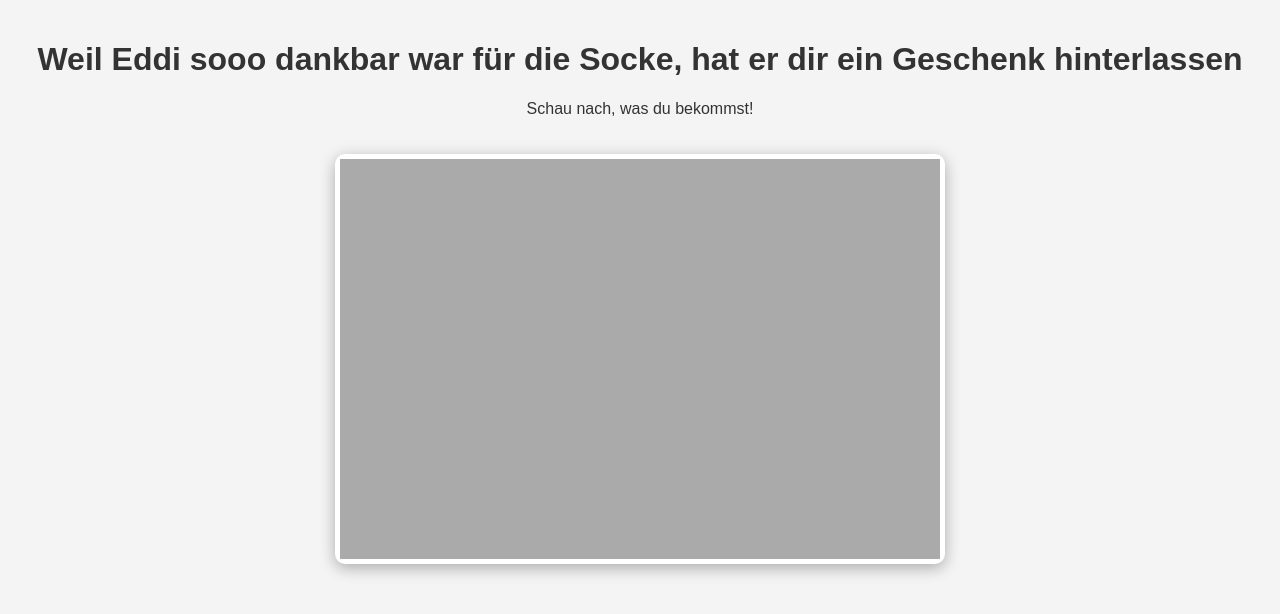
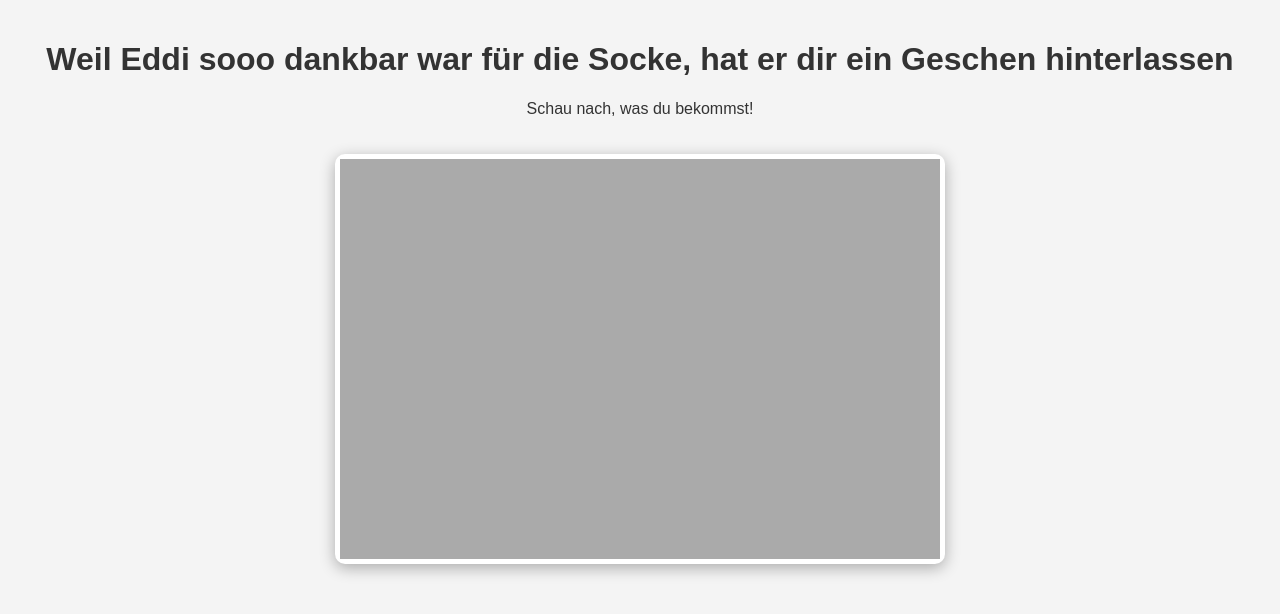
Before and after one commit to DM-Bot22/EddiGewinn, a plain HTML site: page index.html in a window 1280 px wide. Drawn offline with Linux system fonts and the light colour scheme.

Commit message:
Update index.html

```diff
--- a/index.html
+++ b/index.html
@@ -13,7 +13,7 @@
 <body>
 
     <header>
-        <h1>Weil Eddi sooo dankbar war für die Socke, hat er dir ein Geschenk hinterlassen</h1>
+        <h1>Weil Eddi sooo dankbar war für die Socke, hat er dir ein Geschen hinterlassen</h1>
         <p>Schau nach, was du bekommst!</p>
     </header>
 
```
